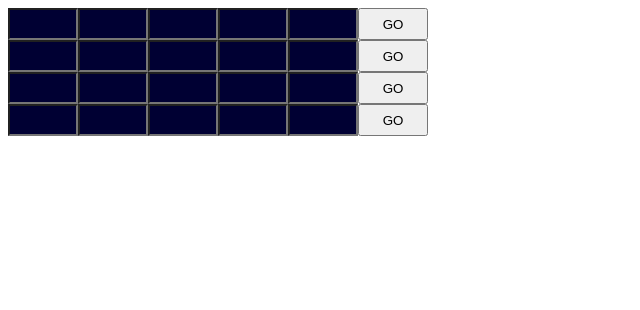
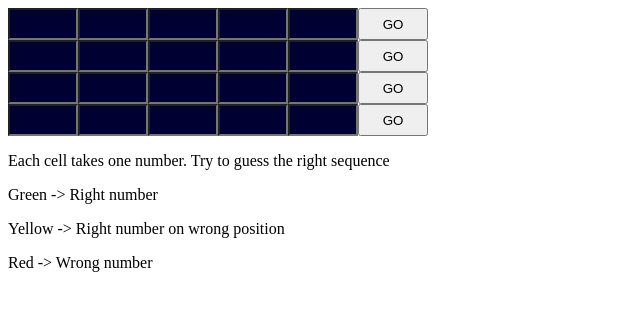
Before and after one commit to Zezola/mysterious-sequence, a plain HTML site: page index.html in a window 1280 px wide. Shown: the whole page, without its empty margins (0-640 px from the left). Drawn offline with Linux system fonts and the light colour scheme.

Commit message:
adding html section with the game rules

```diff
--- a/index.html
+++ b/index.html
@@ -42,6 +42,12 @@
             <button id="button-4">GO</button>
         </div>
     </div>
+    <section class="howToPlay">
+        <p>Each cell takes one number. Try to guess the right sequence</p>
+        <p>Green -> Right number</p>
+        <p>Yellow -> Right number on wrong position</p>
+        <p>Red -> Wrong number</p>
+    </section>
 
     <script src="main.js"></script>
 </body>
--- a/style.css
+++ b/style.css
@@ -1,8 +1,5 @@
 .guesses {
     width: 100vw;
-    height: 50vh;
-    margin: auto;
-
 }
 .guess-input {
     display: grid;
```
